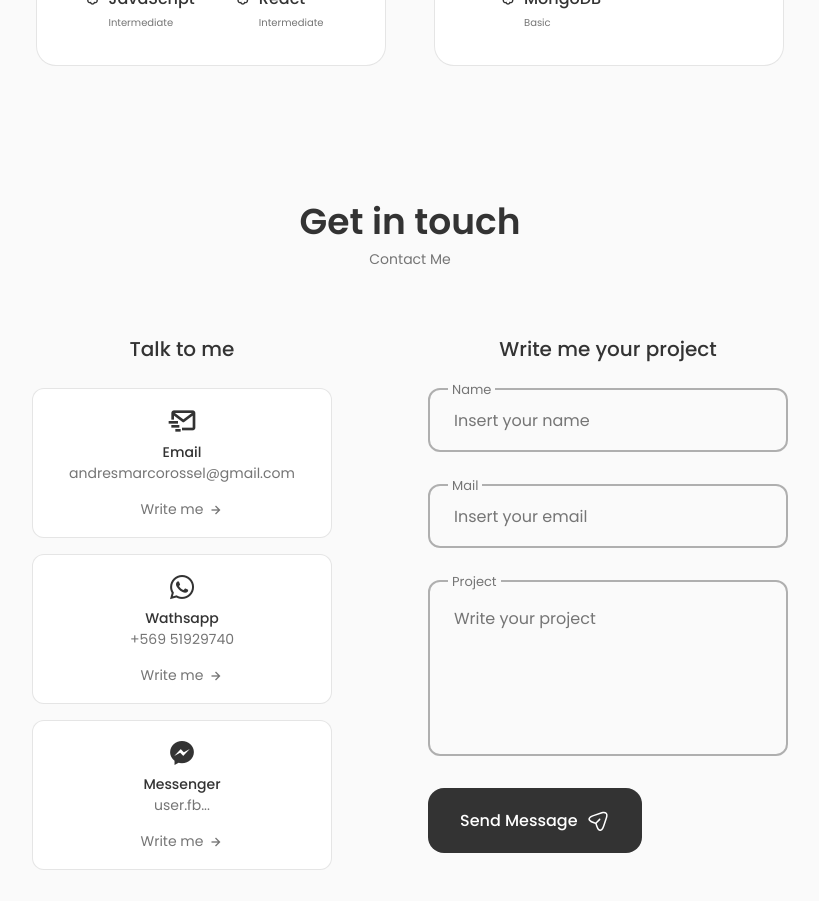
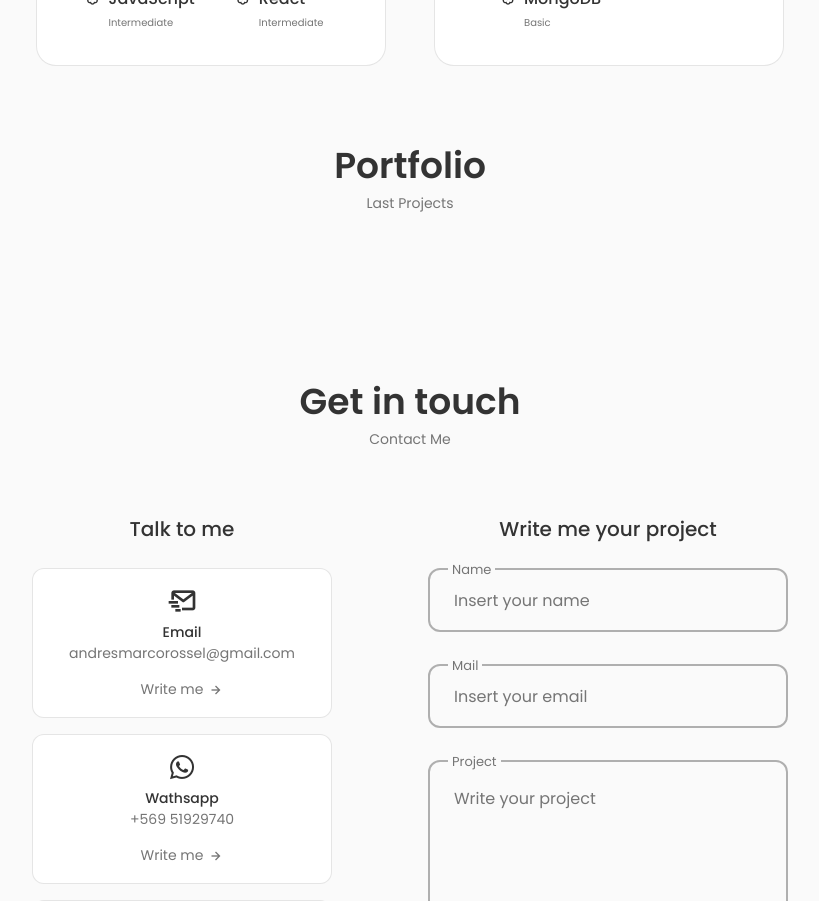
Before and after one commit to MarcoRosselDev/portafollio, a React (Create React App) app: page / in a window 1280 px wide. Shown: the part 1740-2641 px from the top of the page, without its empty margins (230-1049 px from the left). Built offline with nearby package versions, Linux system fonts and the light colour scheme.

Commit message:
portfolio page

```diff
--- a/src/App.js
+++ b/src/App.js
@@ -5,6 +5,7 @@ import Contact from "./components/contact/Contact";
 import Footer from "./components/footer/Footer";
 import Header from "./components/header/Header.jsx";
 import Home from "./components/home/Home";
+import Portfolio from "./components/portfolio/Portfolio";
 import ScrollUp from "./components/scrollup/ScrollUp";
 import Skills from "./components/skills/Skills";
 
@@ -16,6 +17,7 @@ function App() {
         <Home />
         <About />
         <Skills />
+        <Portfolio />
         <Contact />
       </main>
 
--- /dev/null
+++ b/src/components/portfolio/Portfolio.jsx
@@ -0,0 +1,13 @@
+import React from "react";
+import "./portfolio.css";
+
+const Portfolio = () => {
+  return (
+    <div id="portfolio" className="portfolio__container">
+      <h2 className="section__title">Portfolio</h2>
+      <span className="section__subtitle">Last Projects</span>
+    </div>
+  );
+};
+
+export default Portfolio;
--- /dev/null
+++ b/src/components/portfolio/portfolio.css
@@ -0,0 +1,3 @@
+.portfolio__container {
+  margin-top: 2.5rem;
+}
```
